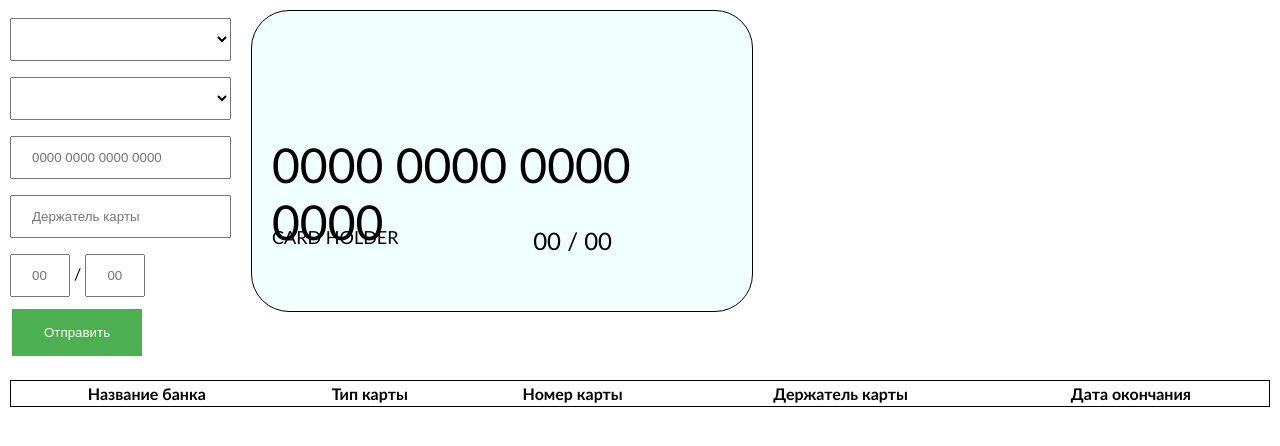
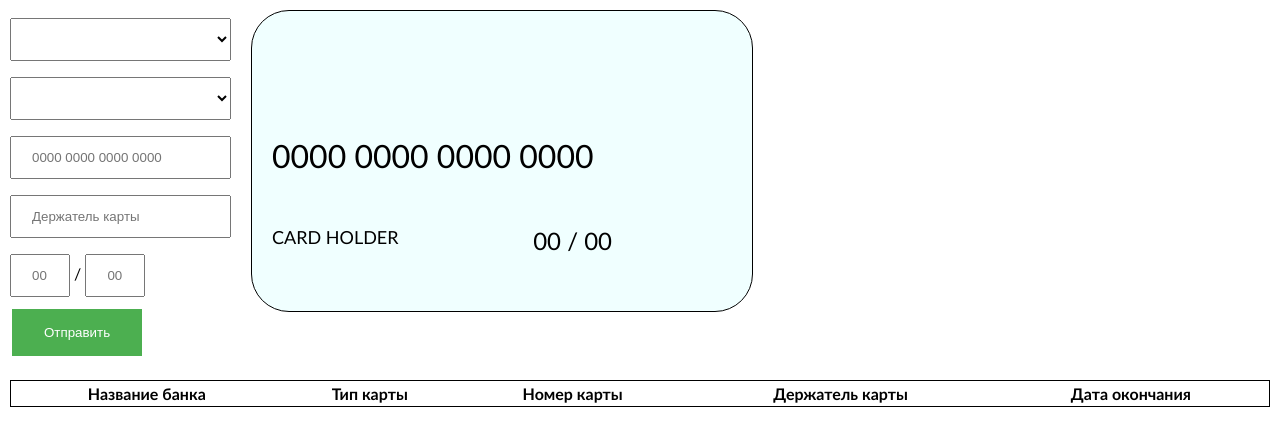
Before and after one commit to JohnyVLive/ITHub-JS-DOM-04, a plain HTML site: page index.html in a window 1280 px wide. Drawn offline with Linux system fonts and the light colour scheme.

Commit message:
Change font size to xx-large

```diff
--- a/index.html
+++ b/index.html
@@ -32,7 +32,7 @@
 
         <div id="card-mini" class="card-result fl-col">
             <div id="card-result__card-bank"> </div>
-            <div id="card-result__card-number" class="font-xxxl">0000 0000 0000 0000</div>
+            <div id="card-result__card-number" class="font-xxl">0000 0000 0000 0000</div>
             <div class="fl-row mt-40 ml-20 mr-20 fl-sb font-xl black">
                 <div id="card-result__card-holder" class="font-l">CARD HOLDER</div>
                 <div id="card-result__card-date">
--- a/styles.css
+++ b/styles.css
@@ -14,8 +14,8 @@ body{
     font-size: x-large;
 }
 
-.font-xxxl{
-    font-size: xxx-large;
+.font-xxl{
+    font-size: xx-large;
 }
 
 .fl-row{
```
